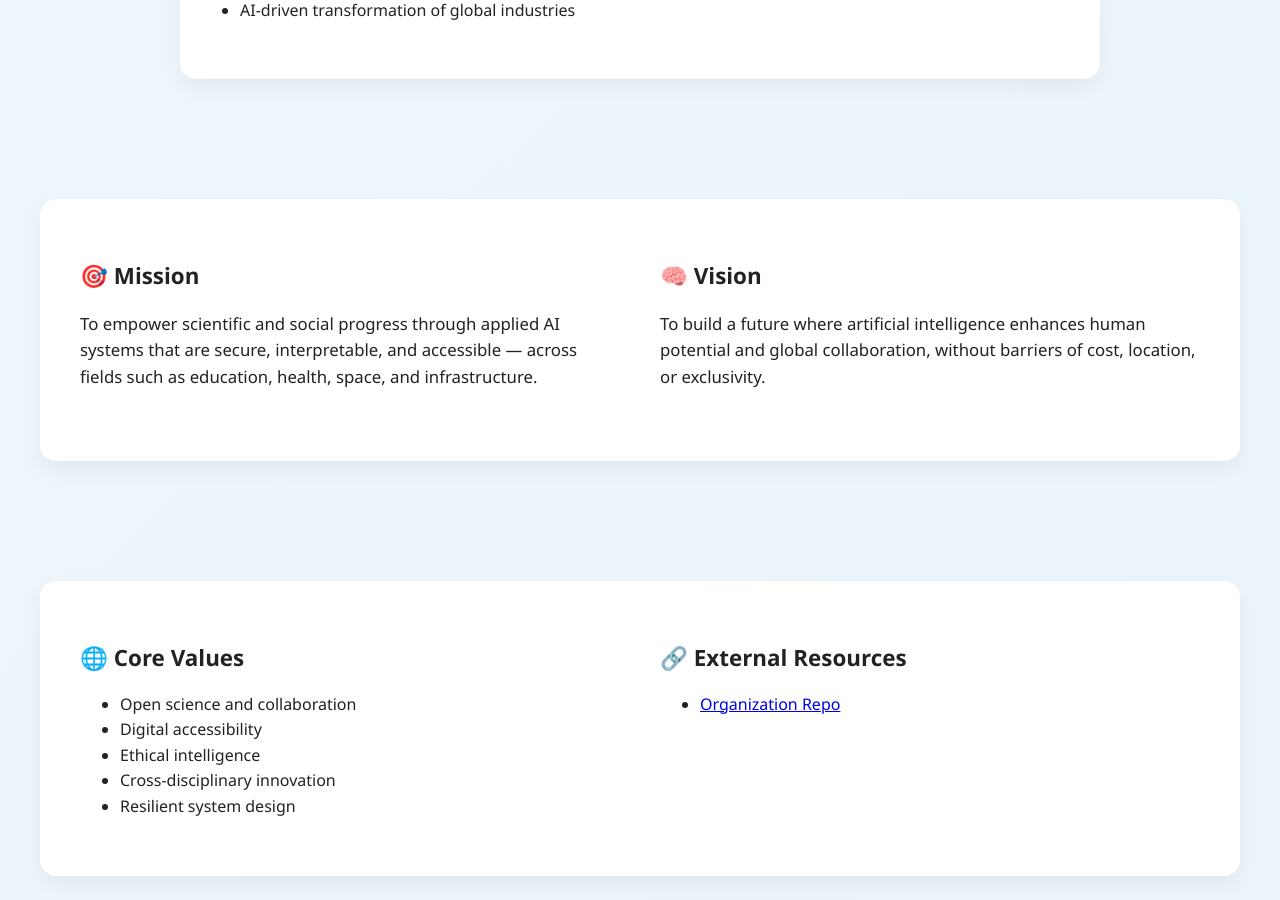
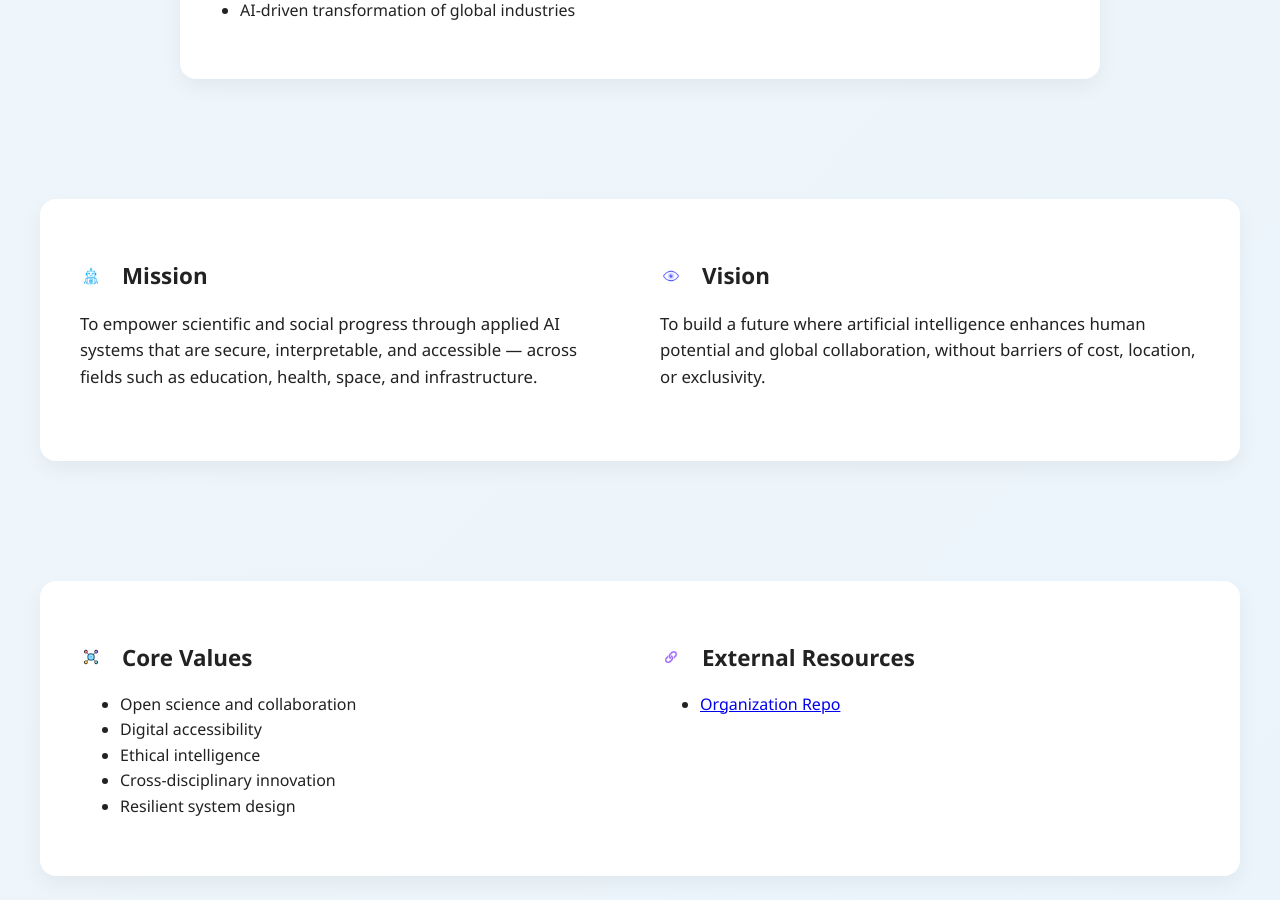
Before and after one commit to HectorMozo3110/test_main, a Jekyll site: the page built from _pages/index.md, in a window 1280 px wide and 900 px high, scrolled down 1620 px. Built offline with Jekyll 4.4.1, drawn with Linux system fonts in a browser that asks for light colours; our own code applies the rules of GitHub Pages for plain Markdown files.

Commit message:
Add mission and vision section with styles

```diff
--- a/_pages/index.md
+++ b/_pages/index.md
@@ -48,14 +48,16 @@ permalink: /
   <div class="mission-vision-container">
     <div class="mission-vision-grid">
       <div class="mission-block">
-        <h2>🎯 Mission</h2>
+        <h2><img src="{{ '/assets/images/robot_mission_icon.png' | relative_url }}" alt="Mission Icon" height="22" style="vertical-align: middle; margin-right: 10px;" />
+          Mission</h2>
         <p>
           To empower scientific and social progress through applied AI systems that are secure, interpretable, and accessible —
           across fields such as education, health, space, and infrastructure.
         </p>
       </div>
       <div class="vision-block">
-        <h2>🧠 Vision</h2>
+        <h2><img src="{{ '/assets/images/vision_head_icon.png' | relative_url }}" alt="Vision Icon" height="22" style="vertical-align: middle; margin-right: 10px;" />
+          Vision</h2>
         <p>
           To build a future where artificial intelligence enhances human potential and global collaboration,
           without barriers of cost, location, or exclusivity.
@@ -71,7 +73,8 @@ permalink: /
   <div class="mission-vision-container">
     <div class="mission-vision-grid">
       <div class="mission-block">
-        <h2>🌐 Core Values</h2>
+        <h2><img src="{{ '/assets/images/core_values_icon.png' | relative_url }}" alt="Core Values Icon" height="22" style="vertical-align: middle; margin-right: 10px;" />
+          Core Values</h2>
         <ul>
           <li>Open science and collaboration</li>
           <li>Digital accessibility</li>
@@ -81,7 +84,8 @@ permalink: /
         </ul>
       </div>
       <div class="vision-block">
-        <h2>🔗 External Resources</h2>
+        <h2><img src="{{ '/assets/images/link_icon.png' | relative_url }}" alt="External Resources Icon" height="22" style="vertical-align: middle; margin-right: 10px;" />
+          External Resources</h2>
         <ul>
           <li>
             <a href="https://github.com/Neureonmindflux-Research-Lab" target="_blank">
```
Also changed, not shown: assets/images/core_values_icon.png (added), assets/images/link_icon.png (added), assets/images/robot_mission_icon.png (added), assets/images/vision_head_icon.png (added).
